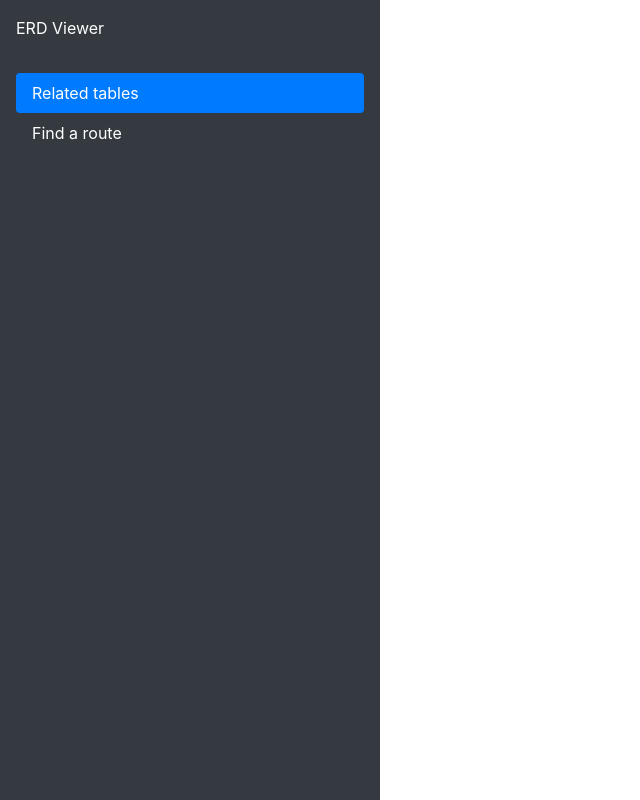
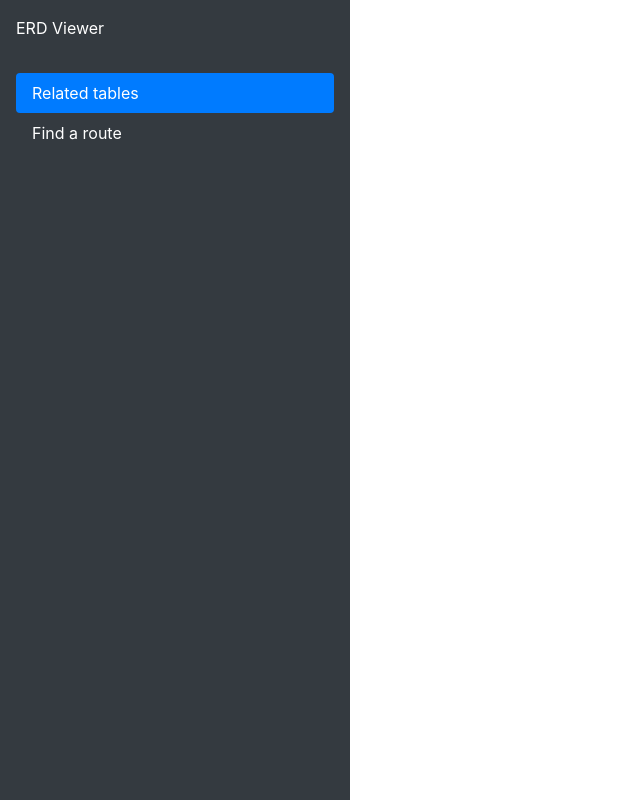
Before and after one commit to anton500/erd-viewer, a Flask app: template erd_viewer/templates/sidebar.html in a window 1280 px wide. Shown: the whole page, without its empty margins (0-640 px from the left). Run offline with Flask 2, Linux system fonts and the light colour scheme; the template is opened without the code that fills it, so the values that code supplies are empty; parts of the project's set-up code (start-up, migrations or seed data) failed here and were passed over; some libraries are stand-ins or nearby versions.

Commit message:
small web style fixes

```diff
--- a/erd_viewer/templates/base.html
+++ b/erd_viewer/templates/base.html
@@ -1,22 +1,20 @@
 <!DOCTYPE html>
 <html lang="en">
-
     <head>
         {% block head %}
-    <meta name="viewport" content="width=device-width, initial-scale=1">
-    <link href="static/css/bootstrap.min.css" rel="stylesheet">
-    <link href="static/css/style.css" rel="stylesheet">
+        <meta charset="utf-8" />
+        <meta name="viewport" content="width=device-width, initial-scale=1" />
+        <link href="static/css/bootstrap.min.css" rel="stylesheet" />
+        <link href="static/css/style.css" rel="stylesheet" />
         <title>{% block title %}{% endblock %} - ERD Viewer</title>
         <script type="text/javascript" src="static/js/svg-pan-zoom.min.js"></script>
         <script type="text/javascript" src="static/js/ajax.js"></script>
         {% endblock head %}
     </head>
-
     <body>
         <div class="d-flex flex-row">
             {% block sidebar %}{% endblock sidebar %}
             {% include 'graph.html' %}
         </div>
     </body>
-
 </html>
--- a/erd_viewer/templates/form_relatedtables.html
+++ b/erd_viewer/templates/form_relatedtables.html
@@ -9,7 +9,7 @@
     </div>
     <div class="mb-3">
         <label for="tablesSelect" class="form-label">Table</label>
-        <select class="form-select" id="tablesSelect" name="tables" id='sel-tables'>
+        <select class="form-select" id="tablesSelect" name="tables" id="sel-tables">
             {% for table in tables %}
             <option value="{{table}}">{{table}}</option>"
             {% endfor %}
--- a/erd_viewer/templates/sidebar.html
+++ b/erd_viewer/templates/sidebar.html
@@ -1,6 +1,6 @@
 {% extends 'base.html' %}
 {% block sidebar %}
-<div class="d-flex flex-column flex-shrink-0 p-3 text-white bg-dark vh-100" style="width: 380px;">
+<div class="d-flex flex-column flex-shrink-0 p-3 text-white bg-dark vh-100" id="sidebar">
     {% include 'title.html' %}
     <hr>
     {% include 'navigation.html' %}
--- a/web/static/css/style.css
+++ b/web/static/css/style.css
@@ -1,3 +1,7 @@
+#sidebar {
+    width: 350px;
+}
+
 #svgcontainer svg {
     height: 100%;
     width: 100%;
--- a/web/static/js/ajax.js
+++ b/web/static/js/ajax.js
@@ -4,7 +4,7 @@ function gettables(opt) {
     xhr.open("POST", "/get_tables", true);
     xhr.setRequestHeader(
         "content-type",
-        "application/x-www-form-urlencoded;charset=UTF-8"
+        "application/x-www-form-urlencoded;charset=utf-8"
     );
     xhr.onload = function () {
         if (this.status == 200) {
@@ -60,7 +60,7 @@ function submitform_relatedtables(form) {
     xhr.open("POST", "/render_relatedtables", true);
     xhr.setRequestHeader(
         "content-type",
-        "application/x-www-form-urlencoded;charset=UTF-8"
+        "application/x-www-form-urlencoded;;charset=utf-8"
     );
     xhr.onload = function () {
         if (this.status == 200) {
@@ -77,16 +77,6 @@ function submitform_relatedtables(form) {
     var onlykeys = form.onlykeys.checked ? 1 : 0;
 
     xhr.send(
-        "schema=" +
-            schema +
-            "&" +
-            "table=" +
-            table +
-            "&" +
-            "depth=" +
-            depth +
-            "&" +
-            "onlykeys=" +
-            onlykeys
+        "schema=" + schema + "&" + "table=" + table + "&" + "depth=" + depth + "&" + "onlykeys=" + onlykeys
     );
 }
```
Also changed, not shown: erd_viewer/templates/navigation.html (+2 -6 lines), 1 other file. Lines whose indentation alone changed are shown as unchanged.
